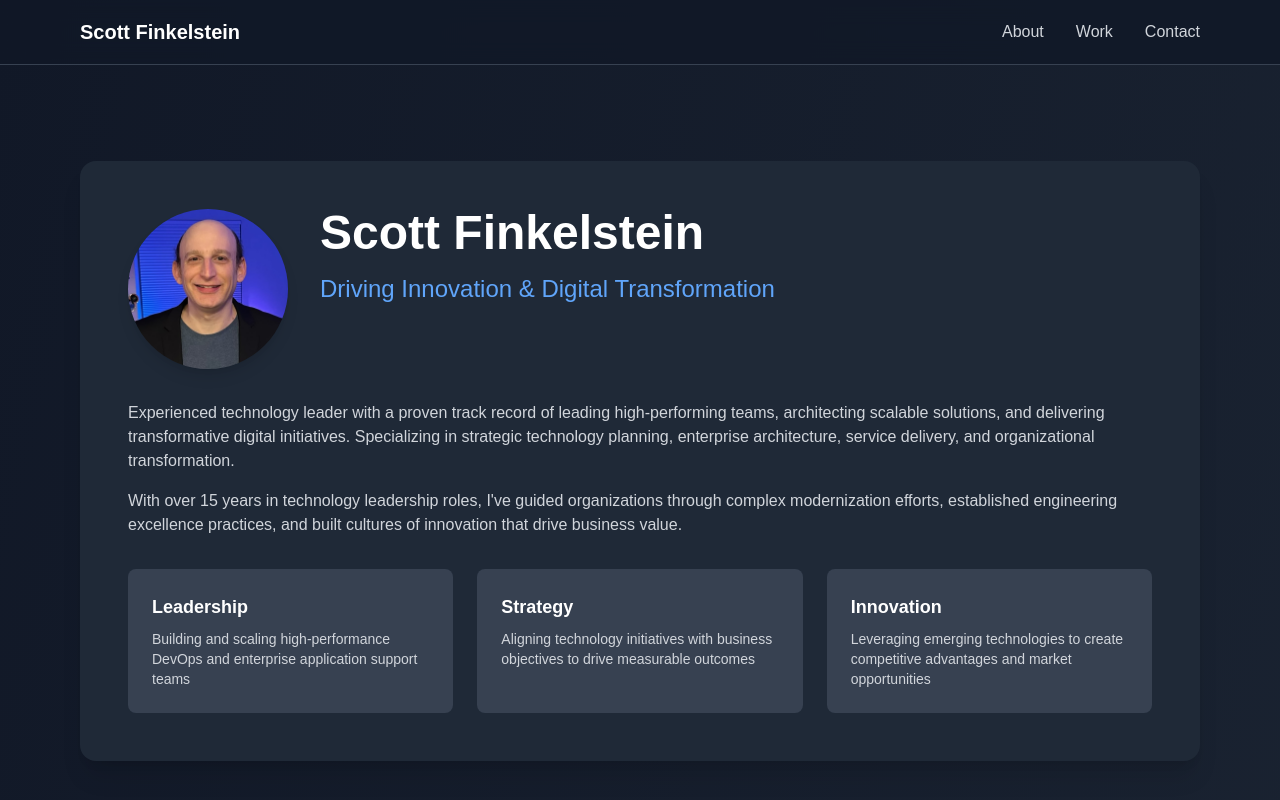
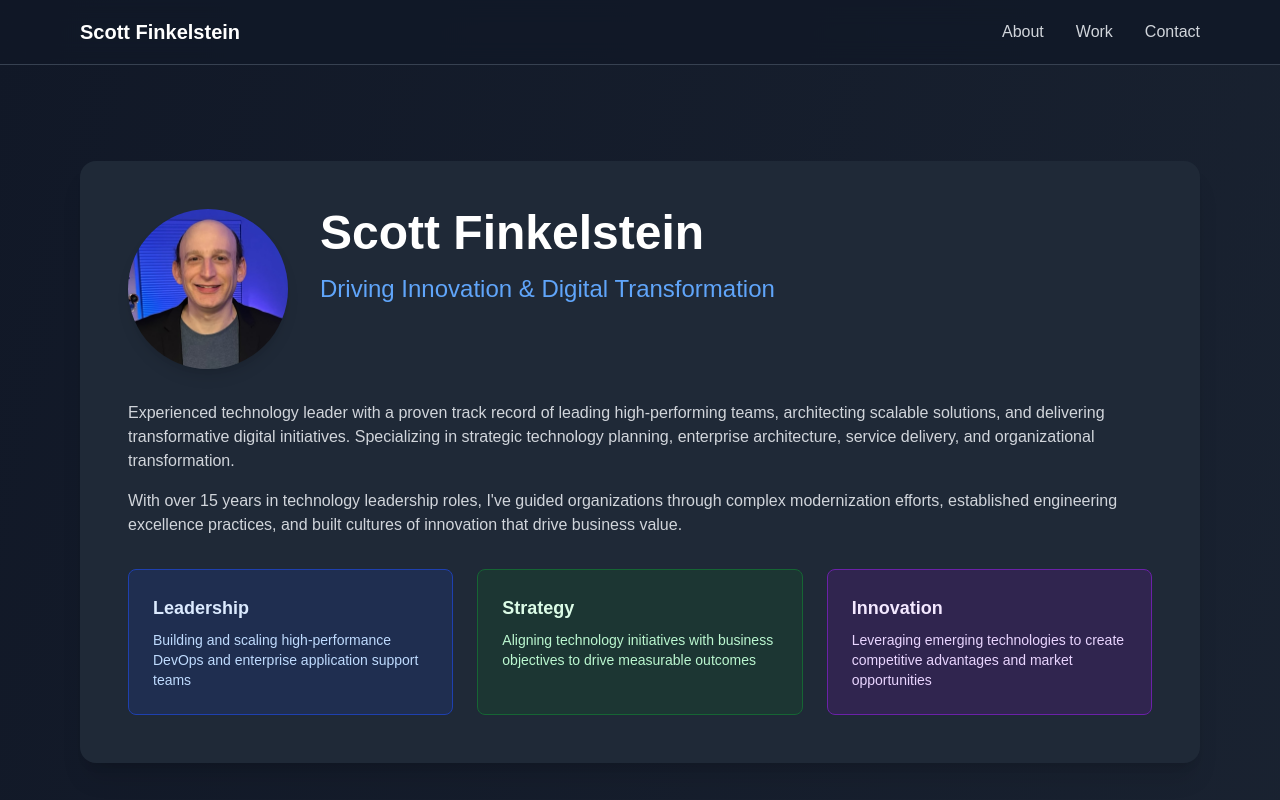
Before and after one commit to scottfinkelstein/scotts-professional-site-2025, a Next.js app: page / in a window 1280 px wide. Shown: the top 800 px of the page. Built offline with nearby package versions, Linux system fonts and the light colour scheme.

Commit message:
Add distinct colors to Leadership, Strategy, and Innovation boxes

```diff
--- a/components/About.tsx
+++ b/components/About.tsx
@@ -34,29 +34,29 @@ export default function About() {
           </p>
 
           <div className="grid md:grid-cols-3 gap-6 mt-8">
-            <div className="bg-gray-50 dark:bg-gray-700 p-6 rounded-lg">
-              <h3 className="font-semibold text-lg text-gray-900 dark:text-white mb-2">
+            <div className="bg-blue-50 dark:bg-blue-900/30 p-6 rounded-lg border border-blue-200 dark:border-blue-800">
+              <h3 className="font-semibold text-lg text-blue-900 dark:text-blue-100 mb-2">
                 Leadership
               </h3>
-              <p className="text-gray-600 dark:text-gray-300 text-sm">
+              <p className="text-blue-700 dark:text-blue-200 text-sm">
                 Building and scaling high-performance DevOps and enterprise application support teams
               </p>
             </div>
 
-            <div className="bg-gray-50 dark:bg-gray-700 p-6 rounded-lg">
-              <h3 className="font-semibold text-lg text-gray-900 dark:text-white mb-2">
+            <div className="bg-green-50 dark:bg-green-900/30 p-6 rounded-lg border border-green-200 dark:border-green-800">
+              <h3 className="font-semibold text-lg text-green-900 dark:text-green-100 mb-2">
                 Strategy
               </h3>
-              <p className="text-gray-600 dark:text-gray-300 text-sm">
+              <p className="text-green-700 dark:text-green-200 text-sm">
                 Aligning technology initiatives with business objectives to drive measurable outcomes
               </p>
             </div>
 
-            <div className="bg-gray-50 dark:bg-gray-700 p-6 rounded-lg">
-              <h3 className="font-semibold text-lg text-gray-900 dark:text-white mb-2">
+            <div className="bg-purple-50 dark:bg-purple-900/30 p-6 rounded-lg border border-purple-200 dark:border-purple-800">
+              <h3 className="font-semibold text-lg text-purple-900 dark:text-purple-100 mb-2">
                 Innovation
               </h3>
-              <p className="text-gray-600 dark:text-gray-300 text-sm">
+              <p className="text-purple-700 dark:text-purple-200 text-sm">
                 Leveraging emerging technologies to create competitive advantages and market opportunities
               </p>
             </div>
```
